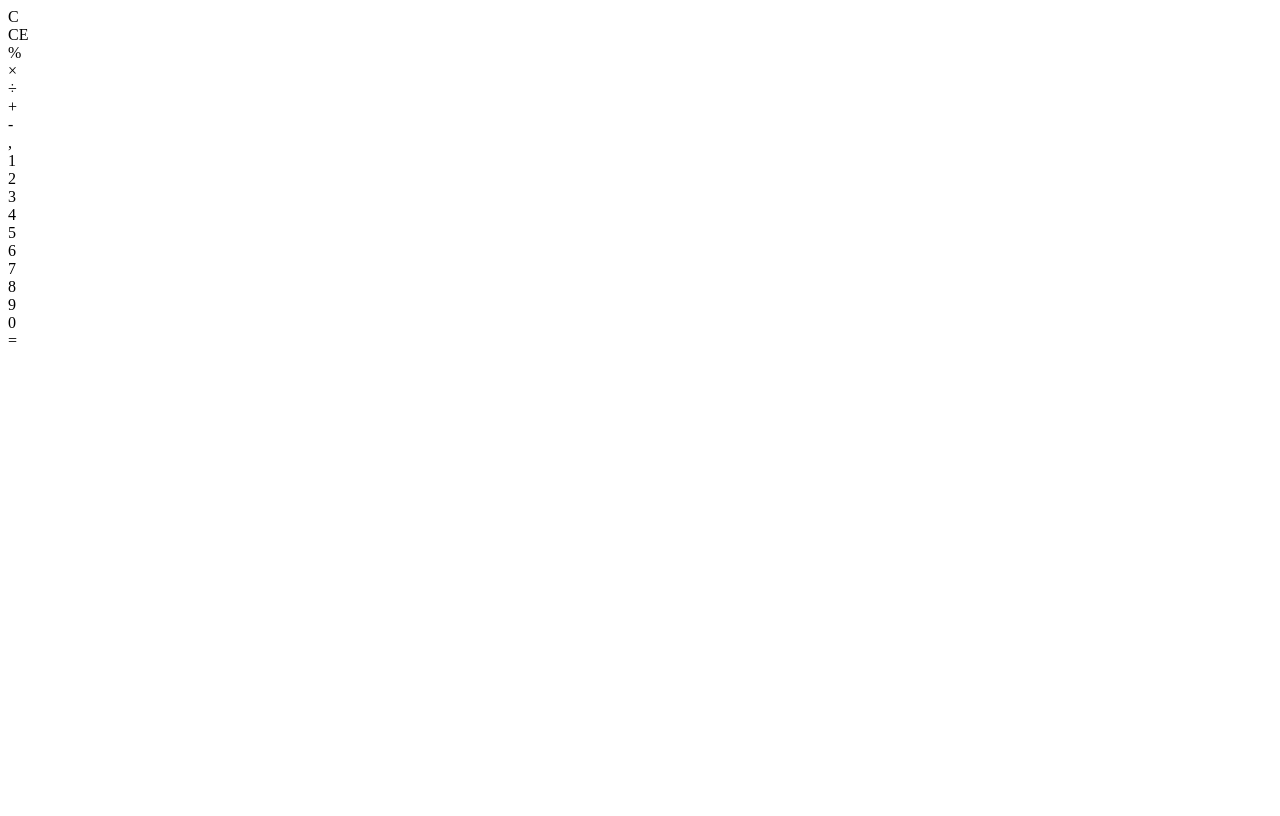
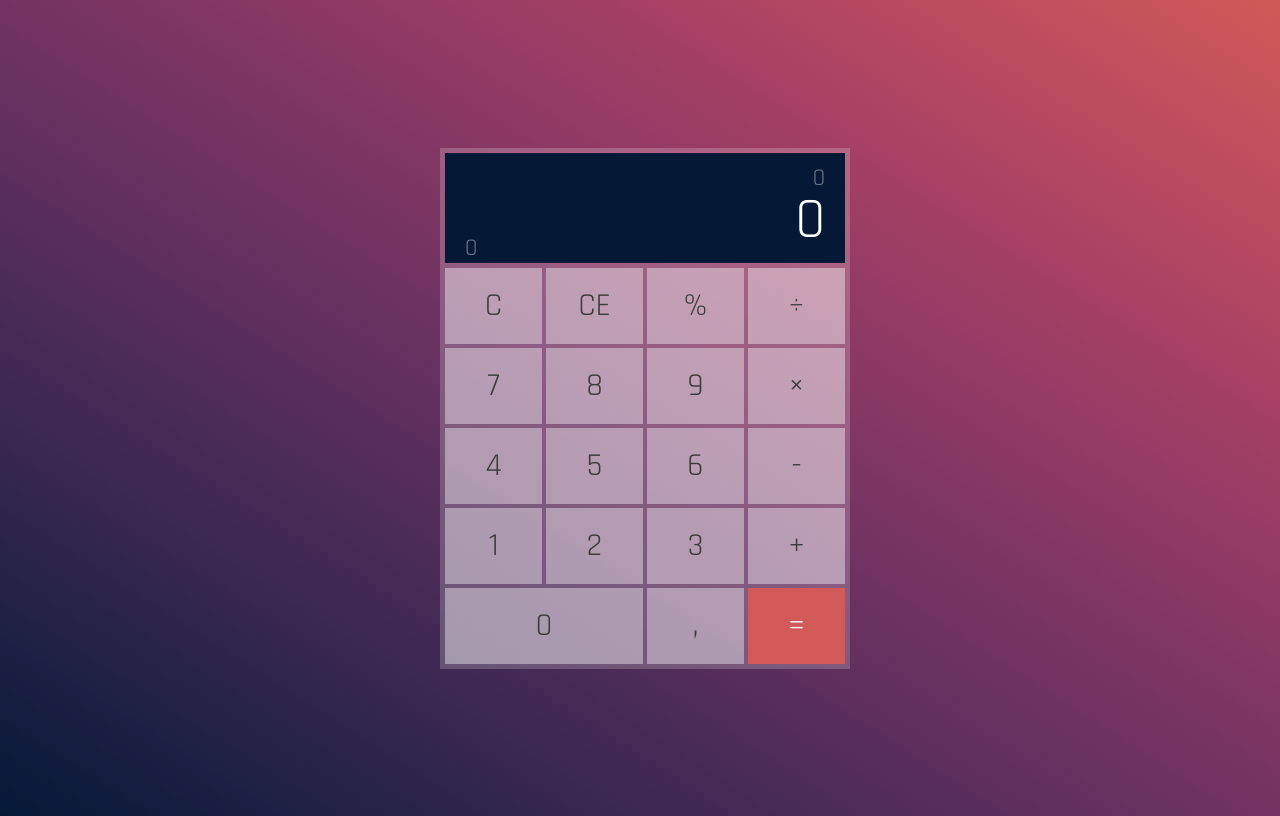
Before and after one commit to FanFunKat/calculator, a plain HTML site: page index.html in a window 1280 px wide. Drawn offline with Linux system fonts and the light colour scheme.

Commit message:
added layout & color to style.css

```diff
--- a/index.html
+++ b/index.html
@@ -13,9 +13,9 @@
         <section>
             <div class="calculator">
                 <div class="display">
-                    <div class="display-1"></div>
-                    <div class="display-2"></div>
-                    <div class="temp-result"></div>
+                    <div class="display-1">0</div>
+                    <div class="display-2">0</div>
+                    <div class="temp-result">0</div>
                 </div>
                 <div class="all-buttons">
                     <div class="button all-clear">C</div>
--- a/style.css
+++ b/style.css
@@ -0,0 +1,157 @@
+* {
+    font-family: 'Rajdhani', sans-serif;
+    font-weight: 500;
+    font-size: 24pt;
+}
+
+body {
+    display: flex;
+    justify-content: center;
+    align-items: center;
+    height: 100vh;
+    background-image: linear-gradient(to right top, #051937, #3b2853, #723363, #a74064, #d15a58);
+}
+
+.calculator {
+    width: 400px;
+    background-color: rgba(255, 255, 255, 0.2);
+    padding: 1.25% 1.25% 0.25% 1.25%;
+}
+
+.display {
+    /* height: 110px; */
+    padding: 10px 20px;
+    background: #051937;
+    color: white;
+}
+
+.display-1 {
+    height: 20px;
+    text-align: right;
+    font-weight: 1.300;
+    font-size: 75%;
+    opacity: .4;
+}
+
+.display-2 {
+    height: 50px;
+    text-align: right;
+    font-weight: 1.300;
+    font-size: 180%;
+}
+
+.temp-result {
+    height: 20px;
+    text-align: left;
+    font-weight: 1.300;
+    font-size: 75%;
+    opacity: .4;
+}
+
+
+/* button area */
+.all-buttons {
+    height: 400px;
+    margin: 1.25% 0 0 0;
+    justify-content: center;
+    align-content: stretch;
+    display: grid;
+    grid-template-columns: repeat(4, 24.25%);
+    grid-template-rows: repeat(5, 19%);
+    grid-gap: 1%;
+    grid-template-areas:
+    'all-clear last-entity-clear percent divide'
+    'seven eight nine multi'
+    'four five six minus'
+    'one two three plus'
+    'zero zero decimal equal';
+    box-sizing: border-box;
+}
+
+.button {
+    color: #3c3c3b;
+    background-color: rgba(255, 255, 255, 0.4);
+    text-align: center;
+    box-sizing: border-box;
+    padding: 0.55rem 1rem 1rem 1rem;
+}
+
+/* assignment elements to grid template area */
+.one {
+    grid-area: one;
+}
+
+.two {
+    grid-area: two;
+}
+
+.three {
+    grid-area: three;
+}
+
+.four {
+    grid-area: four;
+}
+
+.five {
+    grid-area: five;
+}
+
+.six {
+    grid-area: six;
+}
+
+.seven {
+    grid-area: seven;
+}
+
+.eight {
+    grid-area: eight;
+}
+
+.nine {
+    grid-area: nine;
+}
+
+.zero {
+    grid-area: zero;
+}
+
+.all-clear {
+    grid-area: all-clear;
+}
+
+.last-entity-clear {
+    grid-area: last-entity-clear;
+}
+
+.percent {
+    grid-area: percent;
+}
+
+.divide {
+    grid-area: divide;
+}
+
+.minus {
+    grid-area: minus;
+}
+
+.plus {
+    grid-area: plus;
+}
+
+.multi {
+    grid-area: multi;
+}
+
+
+.decimal {
+    grid-area: decimal;
+}
+
+.equal {
+    grid-area: equal;
+    color:white;
+    background: #D15A58;
+}
```
